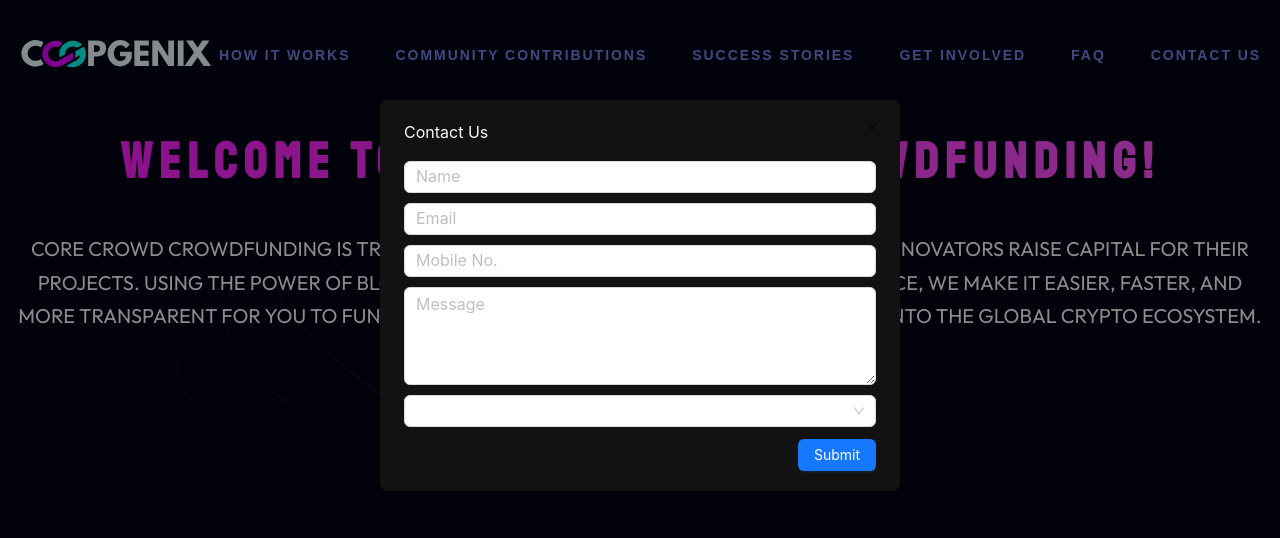
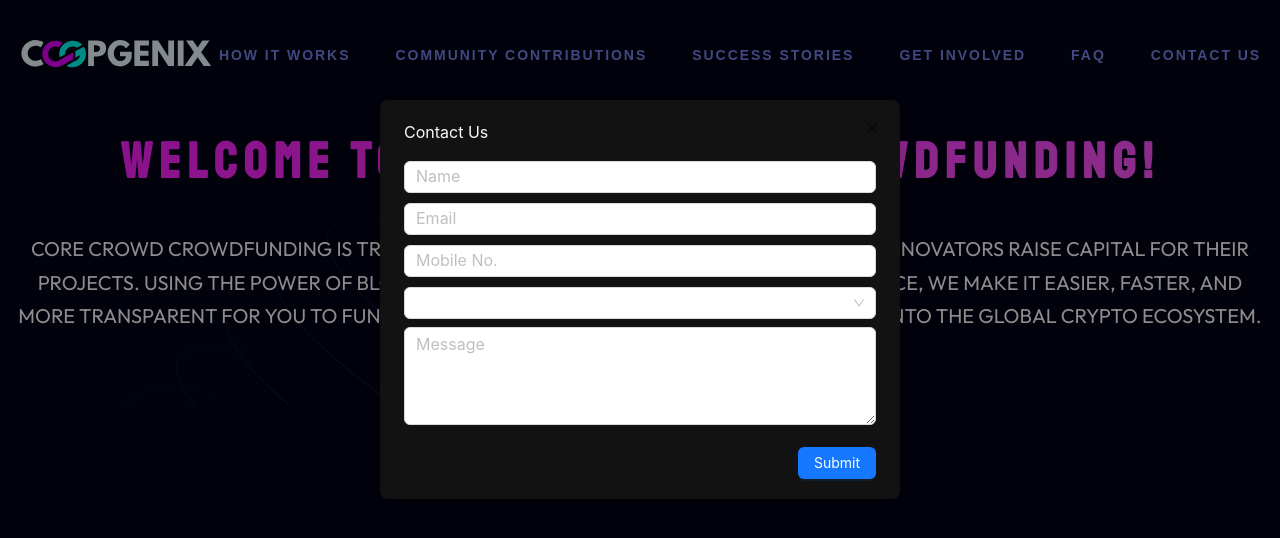
Before and after one commit to ShubhT1575/CoopGenix, a React (Vite) app: page /learnmore in a window 1280 px wide. Both pictures are taken after a click on the link "CONTACT US". Shown: the top 538 px of the page. Built offline with nearby package versions, Linux system fonts and the light colour scheme; no server answers; what @rainbow-me/rainbowkit, wagmi would draw is missing.

Commit message:
changesssss

```diff
--- a/src/components/Landing/Header.jsx
+++ b/src/components/Landing/Header.jsx
@@ -183,7 +183,7 @@ export default function Header() {
                           <a href="#faq">FAQ</a>
                         </li>
                         <li onClick={handleClick}>
-                          <a href="#contact">Contact Us</a>
+                          <a href="#" onClick={showLoading}>Contact Us</a>
                         </li>
 
               </ul>
@@ -207,13 +207,13 @@ export default function Header() {
         <Input type="text" placeholder="Name" style={{marginBottom: "10px"}}/>
         <Input type="email" placeholder="Email" style={{marginBottom: "10px"}}/>
         <Input type="tel" placeholder="Mobile No." style={{marginBottom: "10px"}}/>
-        <TextArea rows={4} placeholder="Message" maxLength={6} style={{marginBottom: "10px"}}/>
         <Select
-        className="w-100"
+        className="w-100 mb-2"
       options={countries}
       value={selectedCountry}
       onChange={(selectedOption) => setSelectedCountry(selectedOption)}
     />
+        <TextArea rows={4} placeholder="Message" maxLength={6} style={{marginBottom: "10px"}}/>
       </Modal>
     </>
   );
```
